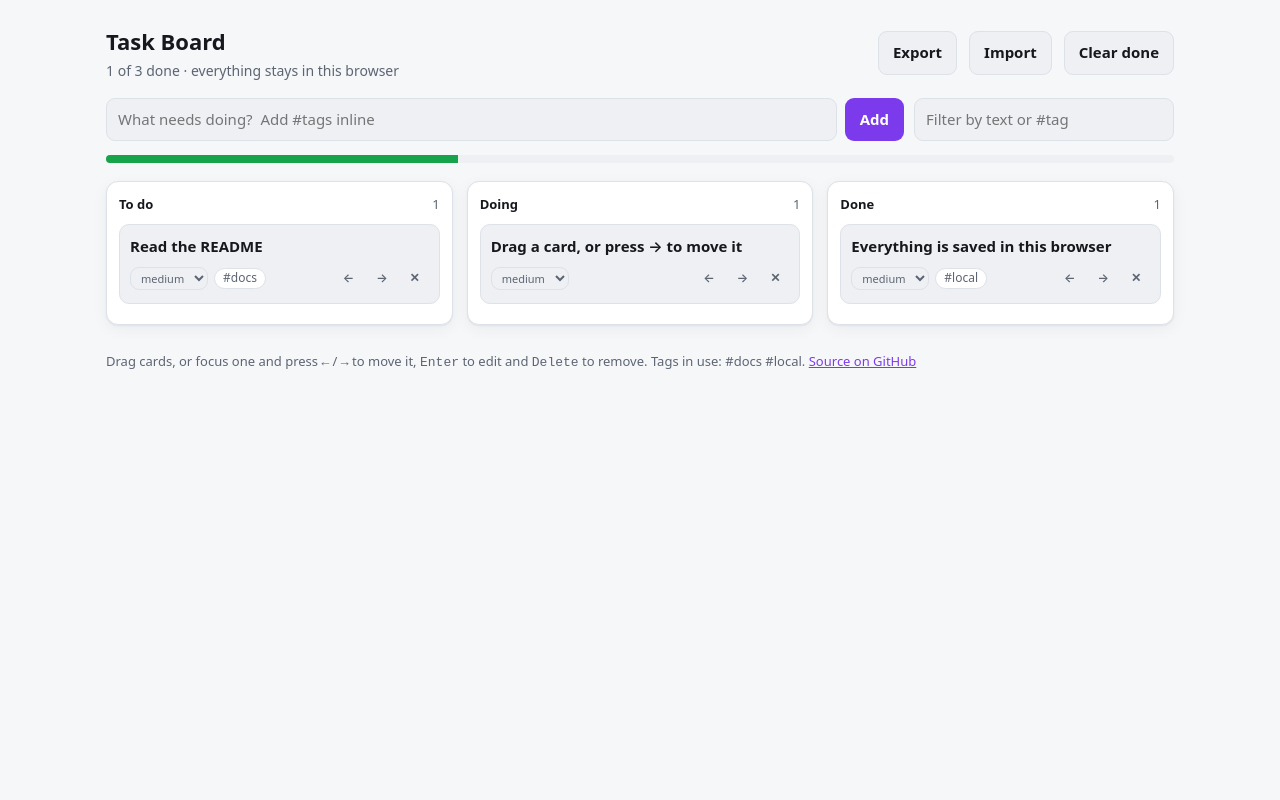
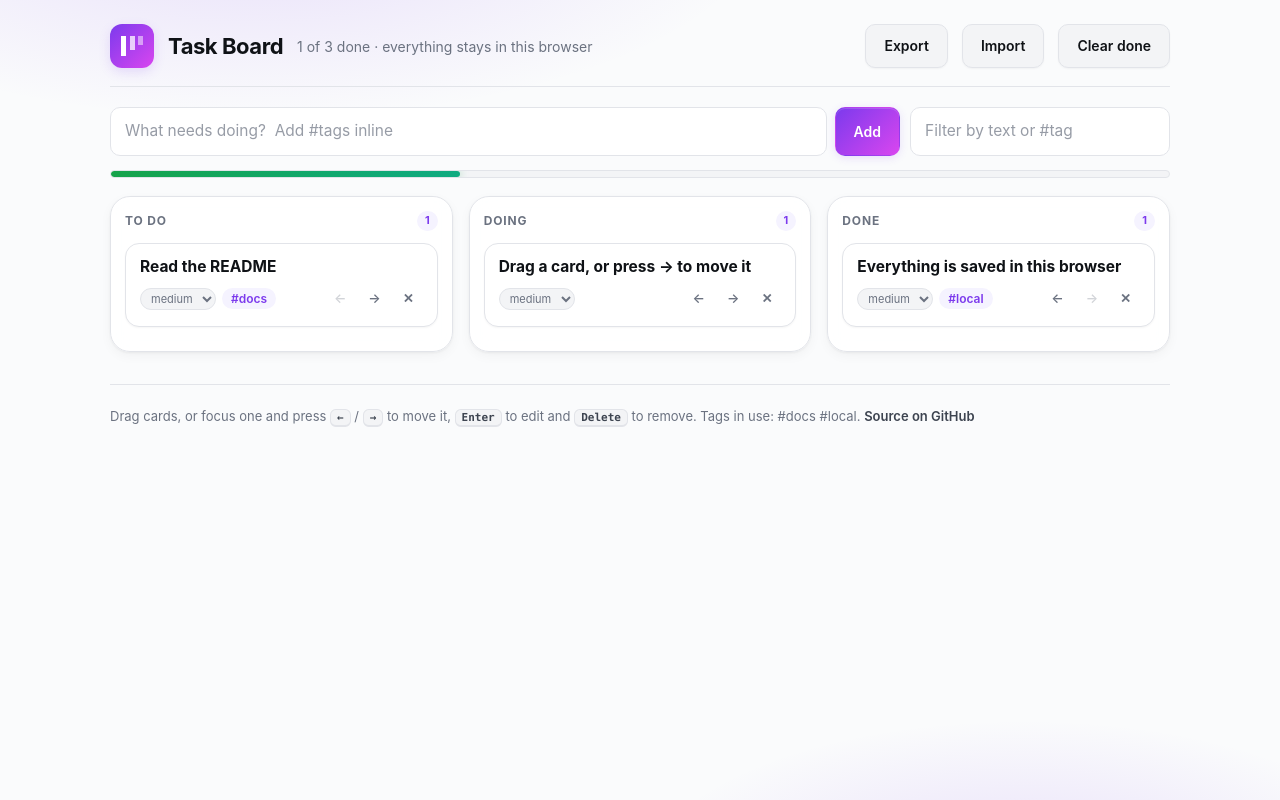
Before and after one commit to umer-78/task-board, a React (Vite) app: page / in a window 1280 px wide. Built offline with nearby package versions, Linux system fonts and the light colour scheme.

Commit message:
Redesign demo with premium UI

```diff
--- a/src/index.css
+++ b/src/index.css
@@ -1,59 +1,265 @@
 :root {
-  --bg: #f6f7f9; --surface: #fff; --surface-2: #eef0f4; --border: #dde1e8;
-  --text: #16181d; --muted: #5d6573; --accent: #7c3aed; --accent-ink: #fff;
-  --low: #64748b; --medium: #0ea5e9; --high: #ef4444; --done: #16a34a;
-  --radius: 12px; --shadow: 0 1px 2px rgb(16 24 40 / .06), 0 4px 16px rgb(16 24 40 / .05);
+  --bg: #fafbfc;
+  --bg-elevated: #ffffff;
+  --surface: #ffffff;
+  --surface-2: #f3f4f6;
+  --surface-3: #e9eaee;
+  --border: #e2e4e9;
+  --border-strong: #d0d3da;
+  --text: #0f1216;
+  --text-secondary: #3d4450;
+  --muted: #6b7280;
+  --accent: #7c3aed;
+  --accent-hover: #6d28d9;
+  --accent-soft: #f5f3ff;
+  --accent-glow: rgb(124 58 237 / 0.15);
+  --accent-2: #d946ef;
+  --accent-ink: #ffffff;
+  --low: #64748b;
+  --medium: #0ea5e9;
+  --high: #ef4444;
+  --done: #16a34a;
+  --radius-sm: 8px;
+  --radius: 14px;
+  --radius-lg: 20px;
+  --shadow-xs: 0 1px 2px rgb(0 0 0 / 0.04);
+  --shadow-sm: 0 1px 3px rgb(0 0 0 / 0.06), 0 4px 12px rgb(0 0 0 / 0.04);
+  --shadow-md: 0 4px 6px rgb(0 0 0 / 0.04), 0 10px 24px rgb(0 0 0 / 0.06);
+  --shadow-lg: 0 8px 16px rgb(0 0 0 / 0.06), 0 24px 48px rgb(0 0 0 / 0.08);
+  --shadow-glow: 0 0 0 3px var(--accent-glow);
+  --font: "Inter", system-ui, -apple-system, "Segoe UI", sans-serif;
+  --mono: "SF Mono", "Fira Code", ui-monospace, SFMono-Regular, Menlo, monospace;
+  --ease: cubic-bezier(0.16, 1, 0.3, 1);
   color-scheme: light;
 }
 @media (prefers-color-scheme: dark) {
   :root {
-    --bg: #0e1116; --surface: #161a21; --surface-2: #1d222b; --border: #2a303b;
-    --text: #e8eaee; --muted: #9aa3b2; --accent: #a78bfa; --accent-ink: #14101f;
-    --shadow: none; color-scheme: dark;
+    --bg: #0a0c10;
+    --bg-elevated: #12151b;
+    --surface: #161a22;
+    --surface-2: #1e232d;
+    --surface-3: #272d39;
+    --border: #2a3040;
+    --border-strong: #3a4155;
+    --text: #f0f2f5;
+    --text-secondary: #c4c9d4;
+    --muted: #8b92a5;
+    --accent: #a78bfa;
+    --accent-hover: #c4b5fd;
+    --accent-soft: rgb(167 139 250 / 0.14);
+    --accent-glow: rgb(167 139 250 / 0.25);
+    --accent-2: #e879f9;
+    --accent-ink: #14101f;
+    --low: #94a3b8;
+    --medium: #38bdf8;
+    --high: #f87171;
+    --done: #4ade80;
+    --shadow-sm: 0 1px 3px rgb(0 0 0 / 0.3), 0 4px 12px rgb(0 0 0 / 0.2);
+    --shadow-md: 0 4px 6px rgb(0 0 0 / 0.25), 0 10px 24px rgb(0 0 0 / 0.3);
+    --shadow-lg: 0 8px 16px rgb(0 0 0 / 0.3), 0 24px 48px rgb(0 0 0 / 0.35);
+    color-scheme: dark;
   }
 }
-* { box-sizing: border-box; }
+
+*, *::before, *::after { box-sizing: border-box; }
 [hidden] { display: none !important; }
-body { margin: 0; background: var(--bg); color: var(--text);
-  font: 15px/1.55 system-ui, -apple-system, "Segoe UI", Roboto, sans-serif; }
+html { scroll-behavior: smooth; }
+body {
+  margin: 0;
+  min-height: 100vh;
+  font-family: var(--font);
+  font-size: 15.5px;
+  line-height: 1.6;
+  background: var(--bg);
+  color: var(--text);
+  -webkit-font-smoothing: antialiased;
+  -moz-osx-font-smoothing: grayscale;
+}
+body::before {
+  content: "";
+  position: fixed; inset: 0; z-index: -1;
+  background:
+    radial-gradient(ellipse 80% 50% at 20% -10%, var(--accent-glow), transparent 50%),
+    radial-gradient(ellipse 60% 40% at 80% 110%, var(--accent-glow), transparent 50%),
+    var(--bg);
+  pointer-events: none;
+}
+::selection { background: var(--accent-soft); color: var(--text); }
 button, input, textarea, select { font: inherit; color: inherit; }
-input, textarea, select { width: 100%; padding: 9px 11px; border-radius: 9px; border: 1px solid var(--border);
-  background: var(--surface-2); outline: none; }
-input:focus-visible, textarea:focus-visible, button:focus-visible, .card:focus-visible {
-  outline: 2px solid var(--accent); outline-offset: 2px; }
-button { cursor: pointer; border: 1px solid var(--border); background: var(--surface-2);
-  padding: 9px 14px; border-radius: 9px; font-weight: 600; }
-button.primary { background: var(--accent); color: var(--accent-ink); border-color: transparent; }
-button.ghost { background: none; border-color: transparent; color: var(--muted); padding: 4px 8px; }
-.app { max-width: 1100px; margin: 0 auto; padding: 24px 16px 56px; }
-header.top { display: flex; align-items: center; gap: 12px; flex-wrap: wrap; margin-bottom: 16px; }
-header.top h1 { font-size: 22px; margin: 0; }
+input, textarea, select {
+  width: 100%; padding: 11px 14px; border-radius: 10px;
+  border: 1.5px solid var(--border); background: var(--surface); outline: none;
+  transition: border-color 0.2s var(--ease), box-shadow 0.2s var(--ease), background 0.2s var(--ease);
+}
+input:hover, textarea:hover, select:hover { border-color: var(--border-strong); }
+input:focus, textarea:focus, select:focus {
+  border-color: var(--accent); box-shadow: var(--shadow-glow); background: var(--bg-elevated);
+}
+input:focus-visible, textarea:focus-visible, button:focus-visible, .card:focus-visible, a:focus-visible {
+  outline: 2px solid var(--accent); outline-offset: 2px;
+}
+input::placeholder, textarea::placeholder { color: var(--muted); opacity: 0.7; }
+a { color: var(--accent); text-decoration: none; transition: color 0.2s var(--ease); }
+a:hover { color: var(--accent-hover); }
+
+button {
+  cursor: pointer; border: 1px solid var(--border); background: var(--surface-2);
+  padding: 10px 18px; border-radius: 10px; font-weight: 600; font-size: 14px;
+  box-shadow: var(--shadow-xs);
+  display: inline-flex; align-items: center; justify-content: center; gap: 7px;
+  transition: all 0.25s var(--ease);
+}
+button:hover:not(:disabled) {
+  background: var(--surface-3); border-color: var(--border-strong);
+  transform: translateY(-1px); box-shadow: var(--shadow-sm);
+}
+button:active:not(:disabled) { transform: translateY(0) scale(0.98); }
+button:disabled { opacity: 0.45; cursor: not-allowed; }
+button.primary {
+  background: linear-gradient(135deg, var(--accent), var(--accent-2));
+  color: var(--accent-ink); border-color: transparent;
+  box-shadow: 0 2px 8px var(--accent-glow), inset 0 1px 0 rgb(255 255 255 / 0.15);
+}
+button.primary:hover:not(:disabled) {
+  filter: brightness(1.08);
+  box-shadow: 0 4px 16px var(--accent-glow), inset 0 1px 0 rgb(255 255 255 / 0.2);
+  transform: translateY(-1px);
+}
+button.ghost {
+  background: none; border-color: transparent; color: var(--muted);
+  padding: 4px 8px; box-shadow: none; font-size: 13px;
+}
+button.ghost:hover:not(:disabled) {
+  background: var(--surface-3); color: var(--text);
+  border-color: transparent; transform: none; box-shadow: none;
+}
+button.ghost:disabled { opacity: 0.3; }
+
+.app { max-width: 1100px; margin: 0 auto; padding: 24px 20px 56px; }
+header.top {
+  display: flex; align-items: center; gap: 14px; flex-wrap: wrap;
+  margin-bottom: 20px; padding-bottom: 18px; border-bottom: 1px solid var(--border);
+  animation: fadeDown 0.55s var(--ease) both;
+}
+header.top > div:first-child { display: flex; align-items: center; gap: 14px; min-width: 0; }
+header.top > div:first-child::before {
+  content: ""; flex-shrink: 0;
+  width: 44px; height: 44px; border-radius: 12px;
+  background:
+    linear-gradient(#fff 0 0) 11px 12px / 5px 20px no-repeat,
+    linear-gradient(rgb(255 255 255 / 0.75) 0 0) 19.5px 12px / 5px 14px no-repeat,
+    linear-gradient(rgb(255 255 255 / 0.5) 0 0) 28px 12px / 5px 9px no-repeat,
+    linear-gradient(135deg, var(--accent), var(--accent-2));
+  box-shadow: 0 4px 12px var(--accent-glow);
+}
+header.top h1 { font-size: 22px; margin: 0; letter-spacing: -0.02em; font-weight: 700; line-height: 1.2; }
 header.top p { margin: 2px 0 0; color: var(--muted); font-size: 14px; }
 .spacer { flex: 1; }
-.toolbar { display: flex; gap: 10px; flex-wrap: wrap; margin-bottom: 14px; }
+.toolbar { display: flex; gap: 10px; flex-wrap: wrap; margin-bottom: 14px; animation: fadeUp 0.5s var(--ease) 0.08s backwards; }
 .toolbar input[type="search"] { max-width: 260px; }
 .new { display: flex; gap: 8px; flex: 1 1 320px; }
-.progress { height: 8px; border-radius: 4px; background: var(--surface-2); overflow: hidden; margin-bottom: 18px; }
-.progress > i { display: block; height: 100%; background: var(--done); transition: width .2s ease; }
-.board { display: grid; grid-template-columns: repeat(3, 1fr); gap: 14px; align-items: start; }
+.progress {
+  height: 8px; border-radius: 99px; background: var(--surface-2);
+  overflow: hidden; margin-bottom: 18px; border: 1px solid var(--border);
+}
+.progress > i {
+  display: block; height: 100%; border-radius: 99px;
+  background: linear-gradient(90deg, var(--done), color-mix(in srgb, var(--done) 60%, #06b6d4));
+  transition: width 0.45s var(--ease);
+  box-shadow: 0 0 10px color-mix(in srgb, var(--done) 40%, transparent);
+}
+.board {
+  display: grid; grid-template-columns: repeat(3, 1fr); gap: 16px; align-items: start;
+}
+.board .column:nth-child(1) { animation: fadeUp 0.5s var(--ease) 0.12s backwards; }
+.board .column:nth-child(2) { animation: fadeUp 0.5s var(--ease) 0.2s backwards; }
+.board .column:nth-child(3) { animation: fadeUp 0.5s var(--ease) 0.28s backwards; }
 @media (max-width: 800px) { .board { grid-template-columns: 1fr; } }
-.column { background: var(--surface); border: 1px solid var(--border); border-radius: var(--radius);
-  padding: 12px; min-height: 140px; box-shadow: var(--shadow); }
-.column.over { outline: 2px dashed var(--accent); outline-offset: -4px; }
-.column h2 { font-size: 13px; margin: 0 0 10px; display: flex; justify-content: space-between; }
-.column h2 span { color: var(--muted); font-weight: 500; }
-.card { background: var(--surface-2); border: 1px solid var(--border); border-radius: 10px;
-  padding: 10px; margin-bottom: 8px; cursor: grab; }
-.card.dragging { opacity: .45; }
-.card .title { font-weight: 600; margin-bottom: 6px; word-break: break-word; }
+.column {
+  background: color-mix(in srgb, var(--surface) 85%, transparent);
+  backdrop-filter: blur(12px); -webkit-backdrop-filter: blur(12px);
+  border: 1px solid var(--border); border-radius: var(--radius-lg);
+  padding: 14px; min-height: 140px; box-shadow: var(--shadow-sm);
+  transition: box-shadow 0.3s var(--ease), border-color 0.3s var(--ease);
+}
+.column:hover { box-shadow: var(--shadow-md); border-color: var(--border-strong); }
+.column.over { outline: 2px dashed var(--accent); outline-offset: -4px; border-color: var(--accent); }
+.column h2 {
+  font-size: 12px; margin: 0 0 12px; display: flex; justify-content: space-between;
+  text-transform: uppercase; letter-spacing: 0.07em; font-weight: 700; color: var(--muted);
+}
+.column h2 span {
+  color: var(--accent); font-weight: 700; font-size: 11px;
+  background: var(--accent-soft); padding: 1px 8px; border-radius: 99px;
+  letter-spacing: 0;
+}
+.card {
+  background: var(--surface); border: 1px solid var(--border); border-radius: var(--radius);
+  padding: 12px 14px; margin-bottom: 10px; cursor: grab; box-shadow: var(--shadow-xs);
+  transition: box-shadow 0.25s var(--ease), transform 0.25s var(--ease), border-color 0.25s var(--ease);
+  animation: fadeUp 0.4s var(--ease) backwards;
+}
+.card:nth-child(1) { animation-delay: 0.16s; }
+.card:nth-child(2) { animation-delay: 0.22s; }
+.card:nth-child(3) { animation-delay: 0.28s; }
+.card:nth-child(4) { animation-delay: 0.34s; }
+.card:hover { box-shadow: var(--shadow-md); border-color: var(--border-strong); transform: translateY(-2px); }
+.card:focus-visible { outline: 2px solid var(--accent); outline-offset: 2px; }
+.card.dragging { opacity: 0.45; }
+.card .title { font-weight: 650; margin-bottom: 6px; word-break: break-word; line-height: 1.4; }
 .card .notes { font-size: 13px; color: var(--muted); margin-bottom: 6px; white-space: pre-wrap; }
 .card .meta { display: flex; gap: 6px; align-items: center; flex-wrap: wrap; font-size: 12px; color: var(--muted); }
-.pill { border: 1px solid currentColor; border-radius: 999px; padding: 0 8px; font-size: 11px; font-weight: 650; }
-.pill.low { color: var(--low); } .pill.medium { color: var(--medium); } .pill.high { color: var(--high); }
-.tag { background: var(--surface); border: 1px solid var(--border); border-radius: 999px; padding: 0 8px; }
+.pill {
+  border: 1px solid currentColor; border-radius: 999px; padding: 0 8px;
+  font-size: 11px; font-weight: 650; background: transparent;
+}
+.pill.low { color: var(--low); }
+.pill.medium { color: var(--medium); }
+.pill.high { color: var(--high); }
+.tag {
+  background: var(--accent-soft); border: 1px solid transparent; border-radius: 999px;
+  padding: 0 8px; color: var(--accent); font-weight: 600;
+}
 .card .actions { display: flex; gap: 4px; margin-left: auto; }
-.empty { color: var(--muted); font-size: 13px; padding: 8px 2px; }
+.empty { color: var(--muted); font-size: 13px; padding: 8px 2px; margin: 0; }
 .editing textarea { margin-top: 6px; }
-footer { margin-top: 26px; color: var(--muted); font-size: 13px; }
-footer a { color: var(--accent); }
-.sr-only { position: absolute; width: 1px; height: 1px; overflow: hidden; clip: rect(0 0 0 0); }
+.editing { cursor: default; border-color: var(--accent); box-shadow: var(--shadow-glow); }
+.card select {
+  width: auto; padding: 2px 6px; font-size: 11px; border-radius: 999px;
+  background: var(--surface-2); border: 1px solid var(--border);
+}
+footer {
+  margin-top: 32px; padding-top: 20px; border-top: 1px solid var(--border);
+  color: var(--muted); font-size: 13px; line-height: 1.7;
+  animation: fadeUp 0.5s var(--ease) 0.4s backwards;
+}
+footer a { color: var(--text-secondary); font-weight: 600; }
+footer a:hover { color: var(--accent); }
+kbd {
+  font-family: var(--mono); font-size: 11px; font-weight: 600;
+  background: var(--surface-2); border: 1px solid var(--border);
+  border-bottom-width: 2px; border-radius: 6px; padding: 1px 6px;
+  color: var(--text-secondary);
+}
+.sr-only { position: absolute; width: 1px; height: 1px; overflow: hidden; clip: rect(0 0 0 0); white-space: nowrap; }
+
+@keyframes fadeUp {
+  from { opacity: 0; transform: translateY(16px); }
+  to { opacity: 1; transform: translateY(0); }
+}
+@keyframes fadeDown {
+  from { opacity: 0; transform: translateY(-12px); }
+  to { opacity: 1; transform: translateY(0); }
+}
+
+@media (max-width: 560px) {
+  .app { padding: 16px 14px 48px; }
+  header.top h1 { font-size: 20px; }
+  .toolbar input[type="search"] { max-width: none; }
+}
+@media (prefers-reduced-motion: reduce) {
+  *, *::before, *::after {
+    animation-duration: 0.001ms !important; animation-iteration-count: 1 !important;
+    transition-duration: 0.001ms !important;
+  }
+}
```
Also changed, not shown: index.html (+3 -1 lines).
